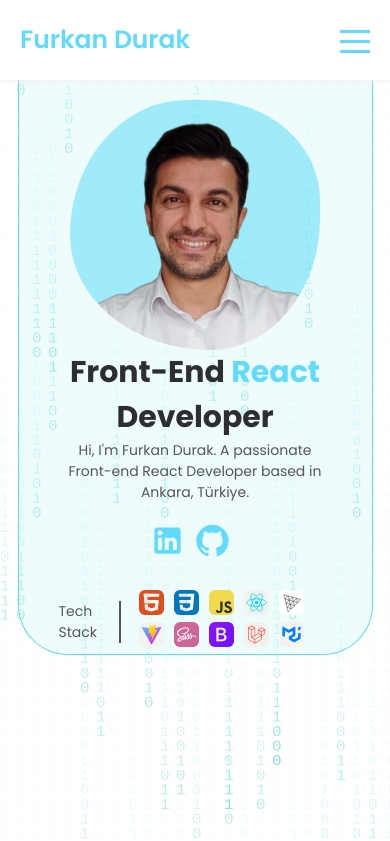
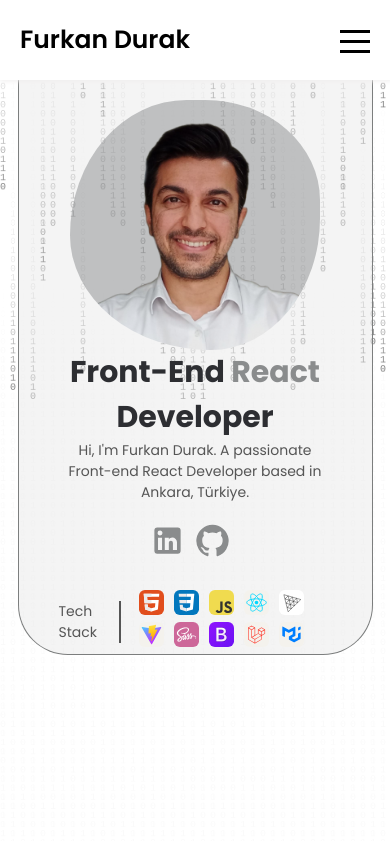
Before and after one commit to frkndrk/portfolioFD, a React (Vite) app: page / in a window 390 px wide. Shown: the top 841 px of the page. Built offline with nearby package versions, Linux system fonts and the light colour scheme; a web font is replaced by a local one.

Commit message:
last edit1a

```diff
--- a/src/components/intro/Intro.jsx
+++ b/src/components/intro/Intro.jsx
@@ -29,7 +29,7 @@ const Intro = () => {
 
     const alphabet = nums;
 
-    const fontSize = 16;
+    const fontSize = 10;
     const columns = canvas.width / fontSize;
 
     const rainDrops = [];
@@ -42,8 +42,8 @@ const Intro = () => {
       context.fillStyle = 'rgba(255, 255, 255, 0.05)';
       context.fillRect(0, 0, canvas.width, canvas.height);
 
-      /* context.fillStyle = 'rgba(0, 0, 0, .5)'; */
-      context.fillStyle = 'rgba(29, 198, 192, 0.3)';
+      context.fillStyle = 'rgba(0, 0, 0, .5)';
+      /* context.fillStyle = 'rgba(29, 198, 192, 0.3)'; */
       context.font = fontSize + 'px monospace';
 
       for (let i = 0; i < rainDrops.length; i++) {
@@ -67,7 +67,7 @@ const Intro = () => {
       <div className="cont">
         <div className="cont1">
           <div className="title">
-            <h1>Front-End <span style={{ color: "#61DBFB" }}>React</span> Developer</h1>
+            <h1>Front-End <span style={{ color: "rgb(138, 140, 141)" }}>React</span> Developer</h1>
             <p>Hi, I'm Furkan Durak. A passionate Front-end React Developer based in Ankara, Türkiye.</p>
             <ul className="icons1">
               <li><a href="https://www.linkedin.com/in/frkndrk/" target="_blank"><LinkedInIcon fontSize="large" /></a></li>
--- a/src/components/intro/intro.scss
+++ b/src/components/intro/intro.scss
@@ -20,10 +20,15 @@
         /* margin-top: -82px; *//*
         background-color: rgb(234, 234, 234, .5); */
         /* background-color: rgba(#61DBFB, .1); */
-        background-color: rgba(#5ce0db, 0.1);
+        /* background-color: rgba(#5ce0db, 0.1);
         border-left: 1px solid #5ce0db;
         border-right: 1px solid #5ce0db;
-        border-bottom: 1px solid #5ce0db;
+        border-bottom: 1px solid #5ce0db; */
+        background-color: rgb(234, 234, 234, .5);
+        border-left: 1px solid #7c7e7e;
+        border-right: 1px solid #7c7e7e;
+        border-bottom: 1px solid #7c7e7e;
+
         border-radius: 0 0 50px 50px;
 
         @media screen and (max-width: 1100px) {
@@ -50,7 +55,7 @@
             @media screen and (max-width: 905px) {
                 flex-direction: column-reverse;
                 margin-top: 20px;
-                color: rgba(10, 84, 16, 0.5)
+                color: rgba(29, 198, 192, 0.5)
             }
 
             .title{
@@ -126,7 +131,7 @@
                         margin-right: 10px;
 
                         a{
-                            color: #61DBFB;
+                            color: rgb(138, 140, 141);
 
                             &:hover{
                                 color: #0a66c2;
@@ -153,14 +158,14 @@
                     width: 400px;
                     height: 400px;/*
                     border-radius: 50%; */
-                    background-color: rgba(81, 217, 248, 0.5);
+                    background-color: rgba(138, 140, 141, 0.5);
                     position: relative;
                     background-image: url("../../assets/profilePic.png");
                     background-size: 150%;
                     background-position-x: 46%;
                     background-position-y: 36%;
                     background-repeat: no-repeat;
-                    border: 0px solid #000000;
+                    border: 0px solid #7c7e7e;
                     animation: animate 5s ease-in-out infinite;
                     transition: all 2s ease-in-out;
 
--- a/src/components/navbar/navbar.scss
+++ b/src/components/navbar/navbar.scss
@@ -20,7 +20,6 @@
         margin-left: 50px;
         font-size: 25px;
         font-weight: 600;
-        color: #61DBFB;
 
         @media screen and (max-width: 600px) {
             margin-left: 30px;
@@ -49,7 +48,6 @@
                 list-style: none;
                 font-size: 17px;
                 cursor: pointer;
-                color: #61DBFB;
 
                 &:hover {
                     color: #61DBFB;
@@ -93,7 +91,7 @@
         left: 50px;
         width: 30px;
         height: 3px;
-        background: #61DBFB;
+        background: #000;
         display: block;
         -webkit-transform-origin: center;
         transform-origin: center;
@@ -110,7 +108,7 @@
         display: block;
         width: 100%;
         height: 100%;
-        background: #61DBFB;
+        background: #000;
     }
 
     label .hamburger:before {
@@ -180,7 +178,7 @@
                 a {
                     margin-bottom: 1em;
                     display: block;
-                    color: #61DBFB;
+                    color: #000;
                     text-decoration: none;
                     font-size: 1.4rem;
                 }
```
